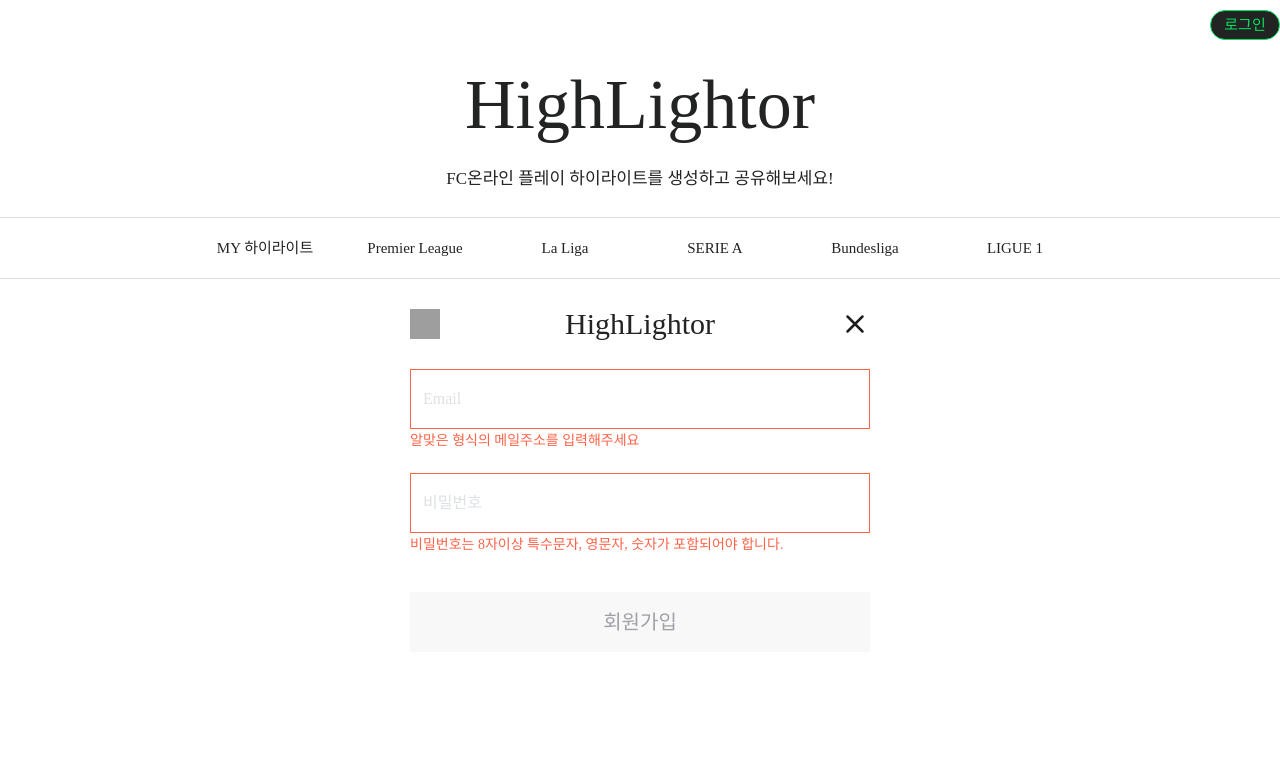
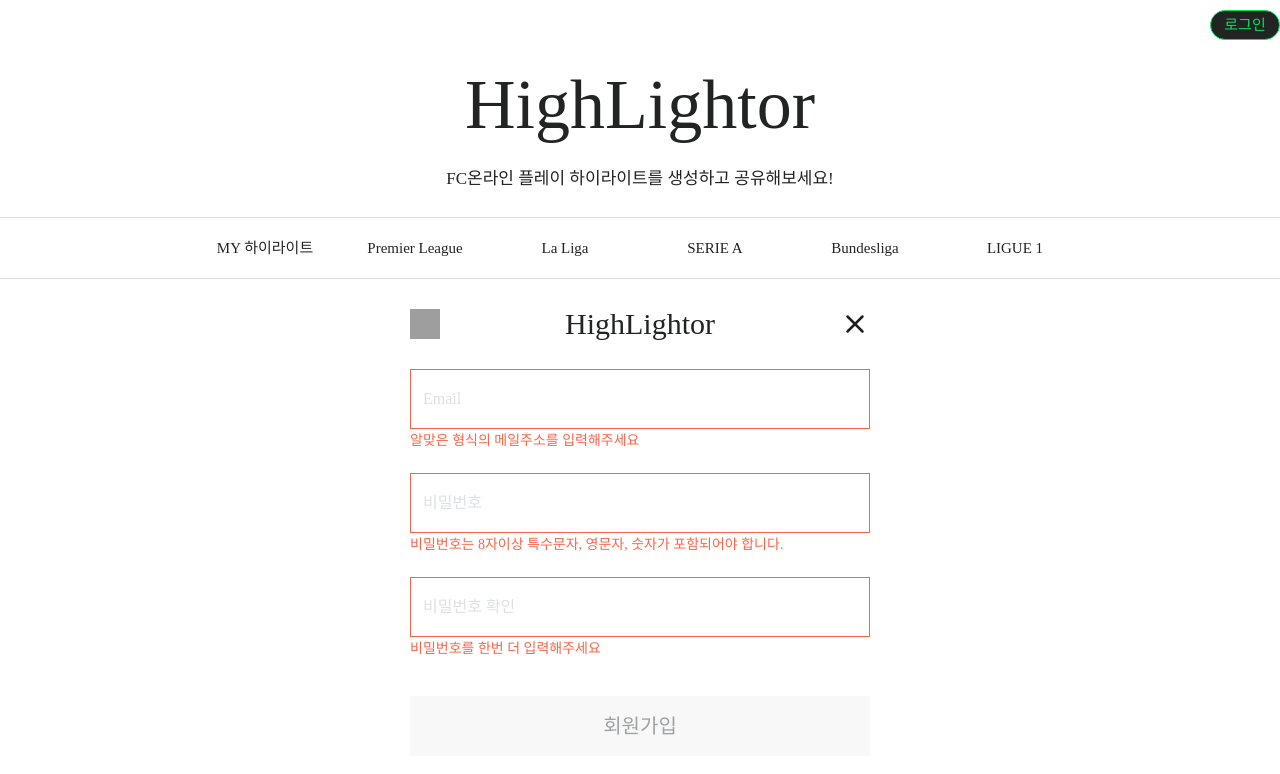
Before and after one commit to KingJiwon/highlightor, a Next.js app: page /signup in a window 1280 px wide. Shown: the top 774 px of the page. Built offline with nearby package versions, Linux system fonts and the light colour scheme; grey boxes are pictures that could not be loaded; a web font is replaced by a local one.

Commit message:
회원가입 비밀번호 체크

```diff
--- a/components/Signup.js
+++ b/components/Signup.js
@@ -7,10 +7,12 @@ import { useRef, useState } from 'react';
 import generalLogin from '@/app/apis/user';
 import { emailValidation, passwordValidation } from '@/util/validation';
 import {
-  NOT_VALID_EMAIL,
-  NOT_VALID_PASSWORD,
+  INVALID_EMAIL,
+  INVALID_PASSWORD,
+  INVALID_PASSWORDCHECK,
   VALID_EMAIL,
   VALID_PASSWORD,
+  VALID_PASSWORDCHECK,
 } from '@/util/variable';
 
 export default function Signup() {
@@ -18,14 +20,19 @@ export default function Signup() {
 
   const [isValidEmail, setIsValidEmail] = useState(false);
   const [isValidPassword, setIsValidPassword] = useState(false);
-  const [emailCaptionText, setEmailCaptionText] = useState(NOT_VALID_EMAIL);
-  const [passwordCaptionText, setPasswordCaptionText] =
-    useState(NOT_VALID_PASSWORD);
+  const [isValidPasswordCheck, setIsValidPasswordCheck] = useState(false);
+  const [emailCaption, setEmailCaption] = useState(INVALID_EMAIL);
+  const [passwordCaption, setPasswordCaption] = useState(INVALID_PASSWORD);
+  const [passwordCheckCaption, setPasswordCheckCaption] = useState(
+    INVALID_PASSWORDCHECK,
+  );
 
   const emailInputRef = useRef();
   const passwordInputRef = useRef();
   const emailCaptionRef = useRef();
   const passwordCaptionRef = useRef();
+  const passwordCheckRef = useRef();
+  const passwordCheckCaptionRef = useRef();
 
   const handleSubmit = async (event) => {
     event.preventDefault();
@@ -37,29 +44,44 @@ export default function Signup() {
     router.push(`/alert/?status=${res.status}&message=${res.data}`, '/alert');
     return res;
   };
+  // 회원가입 클라이언트 유효성 검사
   const onChangeEmail = () => {
     if (emailValidation(emailInputRef.current.value)) {
       emailInputRef.current.style.borderColor = '#04e45f';
       emailCaptionRef.current.style.color = '#04e45f';
-      setEmailCaptionText(VALID_EMAIL);
+      setEmailCaption(VALID_EMAIL);
       setIsValidEmail(true);
     } else {
       emailInputRef.current.style.borderColor = 'tomato';
       emailCaptionRef.current.style.color = 'tomato';
-      setEmailCaptionText(NOT_VALID_EMAIL);
+      setEmailCaption(INVALID_EMAIL);
       setIsValidEmail(false);
     }
   };
+  const onChangePasswordCheck = () => {
+    if (passwordInputRef.current.value === passwordCheckRef.current.value) {
+      passwordCheckRef.current.style.borderColor = '#04e45f';
+      passwordCheckCaptionRef.current.style.color = '#04e45f';
+      setPasswordCheckCaption(VALID_PASSWORDCHECK);
+      setIsValidPasswordCheck(true);
+    } else {
+      passwordCheckRef.current.style.borderColor = 'tomato';
+      passwordCheckCaptionRef.current.style.color = 'tomato';
+      setPasswordCheckCaption(INVALID_PASSWORDCHECK);
+      setIsValidPasswordCheck(false);
+    }
+  };
   const onChangePassword = () => {
+    onChangePasswordCheck();
     if (passwordValidation(passwordInputRef.current.value)) {
       passwordInputRef.current.style.borderColor = '#04e45f';
       passwordCaptionRef.current.style.color = '#04e45f';
-      setPasswordCaptionText(VALID_PASSWORD);
+      setPasswordCaption(VALID_PASSWORD);
       setIsValidPassword(true);
     } else {
       passwordInputRef.current.style.borderColor = 'tomato';
       passwordCaptionRef.current.style.color = 'tomato';
-      setPasswordCaptionText(NOT_VALID_PASSWORD);
+      setPasswordCaption(INVALID_PASSWORD);
       setIsValidPassword(false);
     }
   };
@@ -95,8 +117,8 @@ export default function Signup() {
             type="text"
             placeholder="Email"
           />
-          <p className={signup.signup_form_id_caption} ref={emailCaptionRef}>
-            {emailCaptionText}
+          <p className={signup.signup_form_caption} ref={emailCaptionRef}>
+            {emailCaption}
           </p>
 
           <input
@@ -107,10 +129,25 @@ export default function Signup() {
             type="password"
             placeholder="비밀번호"
           />
-          <p className={signup.signup_form_id_caption} ref={passwordCaptionRef}>
-            {passwordCaptionText}
+          <p className={signup.signup_form_caption} ref={passwordCaptionRef}>
+            {passwordCaption}
           </p>
-          {isValidEmail && isValidPassword ? (
+
+          <input
+            ref={passwordCheckRef}
+            onChange={() => onChangePasswordCheck()}
+            className={signup.signup_form_pw_check}
+            name="passwordCheck"
+            type="password"
+            placeholder="비밀번호 확인"
+          />
+          <p
+            className={signup.signup_form_caption}
+            ref={passwordCheckCaptionRef}
+          >
+            {passwordCheckCaption}
+          </p>
+          {isValidEmail && isValidPassword && isValidPasswordCheck ? (
             <button className={signup.signup_form_submit_active} type="submit">
               회원가입
             </button>
--- a/styles/components/modal/signupModal.module.scss
+++ b/styles/components/modal/signupModal.module.scss
@@ -51,29 +51,33 @@
         height: 60px;
       }
       .signup_form_id,
-      .signup_form_pw {
+      .signup_form_pw,
+      .signup_form_pw_check {
         background-color: include.$bg-color-white;
         padding: 18px 12px;
         font-size: 16px;
         border: 1px solid tomato;
         outline: none;
       }
-      .signup_form_pw {
+      .signup_form_pw,
+      .signup_form_pw_check {
         margin-top: 25px;
       }
       .signup_form_id::placeholder,
-      .signup_form_pw::placeholder {
+      .signup_form_pw::placeholder,
+      .signup_form_pw_check::placeholder {
         color: include.$border-color-gray;
       }
 
-      .signup_form_id_caption {
+      .signup_form_caption {
         margin-top: 5px;
         font-size: 14px;
         color: tomato;
       }
 
       .signup_form_id:focus,
-      .signup_form_pw:focus {
+      .signup_form_pw:focus,
+      .signup_form_pw_check:focus {
         border-width: 2px;
       }
 
--- a/util/variable.js
+++ b/util/variable.js
@@ -1,7 +1,16 @@
-const NOT_VALID_EMAIL = '알맞은 형식의 메일주소를 입력해주세요';
+const INVALID_EMAIL = '알맞은 형식의 메일주소를 입력해주세요';
 const VALID_EMAIL = '이메일 인증을 진행해주세요';
-const NOT_VALID_PASSWORD =
+const INVALID_PASSWORD =
   '비밀번호는 8자이상 특수문자, 영문자, 숫자가 포함되어야 합니다.';
 const VALID_PASSWORD = '사용가능한 비밀번호입니다.';
+const INVALID_PASSWORDCHECK = '비밀번호를 한번 더 입력해주세요';
+const VALID_PASSWORDCHECK = '비밀번호 확인이 완료되었습니다';
 
-export { NOT_VALID_EMAIL, VALID_EMAIL, NOT_VALID_PASSWORD, VALID_PASSWORD };
+export {
+  INVALID_EMAIL,
+  VALID_EMAIL,
+  INVALID_PASSWORD,
+  VALID_PASSWORD,
+  INVALID_PASSWORDCHECK,
+  VALID_PASSWORDCHECK,
+};
```
